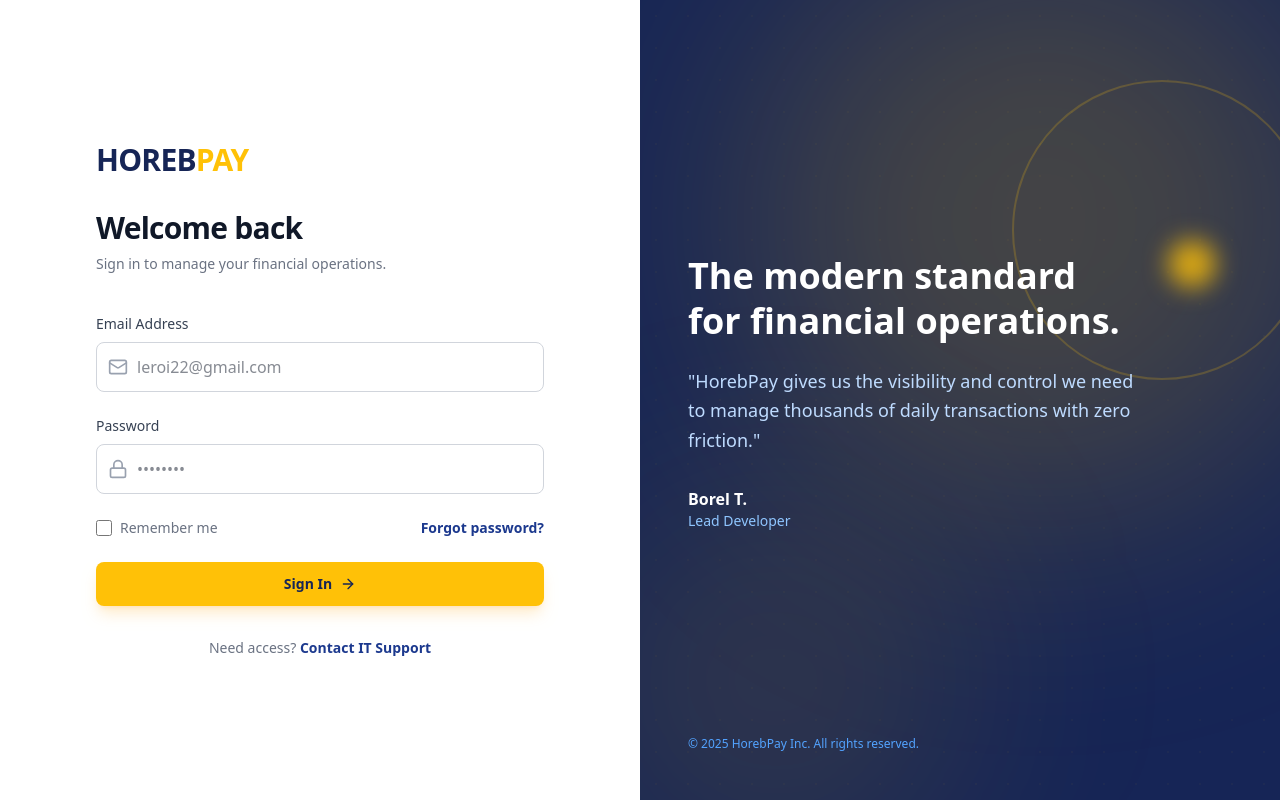
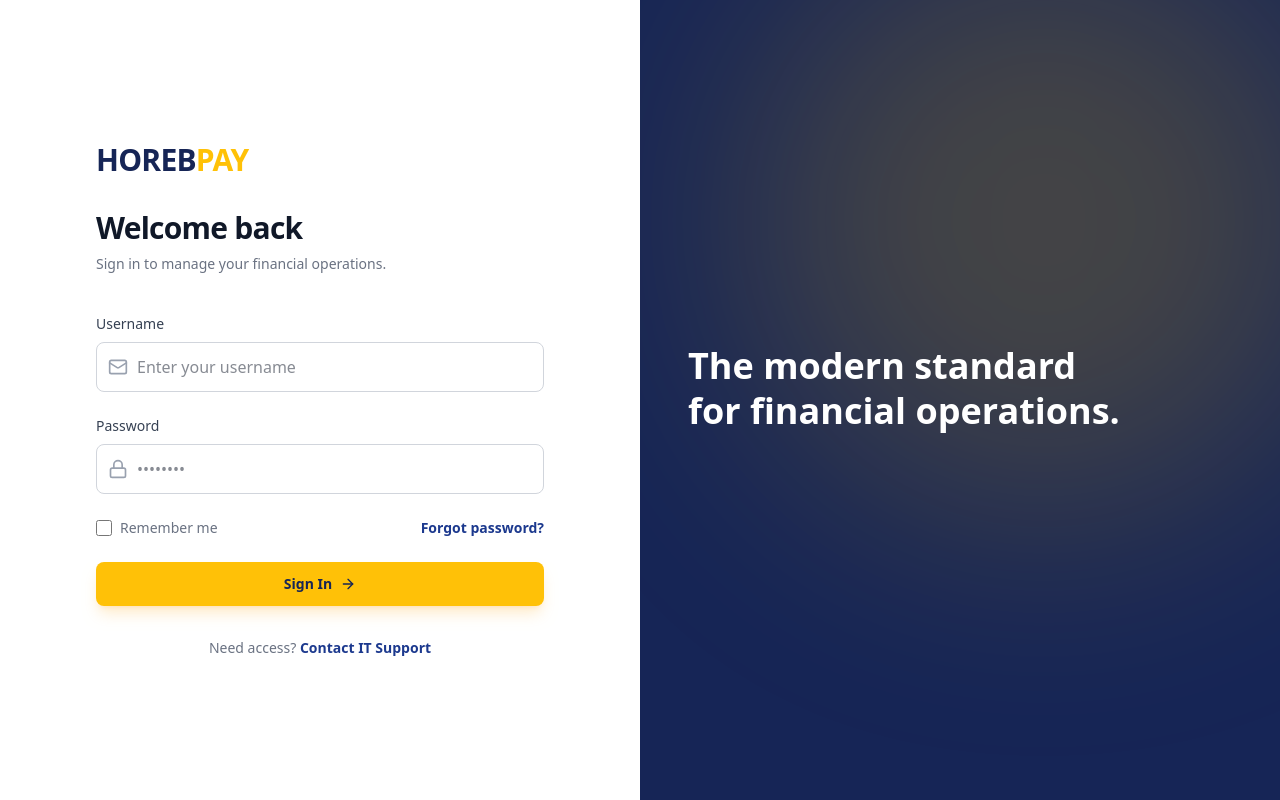
Before and after one commit to NdjobaPrincesse/HorebPay-Dashboard, a React (Vite) app: page /login in a window 1280 px wide. Built offline with nearby package versions, Linux system fonts and the light colour scheme.

Commit message:
Update Auth: Use userName payload and correct endpoint

```diff
--- a/src/api/auth.ts
+++ b/src/api/auth.ts
@@ -1,18 +1,19 @@
 import api from './axios';
 
-export const login = async (email: string, motDePasse: string) => {
+export const login = async (userName: string, password: string) => {
 
-  // 1. CHANGE THIS URL to '/users/login'
-  const response = await api.post('/users/login', {
-    email: email,
-    motDePasse: motDePasse
+  // POST to Virtual Path '/auth/login'
+  // vercel.json will redirect this to '.../horeb/users/login'
+  const response = await api.post('/auth/login', {
+    userName: userName, // Exact key required by backend
+    password: password
   });
 
   const { token, user } = response.data;
 
   if (token) {
     localStorage.setItem('token', token);
-    localStorage.setItem('user', JSON.stringify(user || { email }));
+    localStorage.setItem('user', JSON.stringify(user || { userName }));
   }
 
   return response.data;
--- a/src/pages/LoginPage.tsx
+++ b/src/pages/LoginPage.tsx
@@ -3,7 +3,7 @@ import { Mail, Lock, Loader2, ArrowRight } from 'lucide-react';
 import { login } from '../api/auth';
 
 const LoginPage = () => {
-  const [email, setEmail] = useState(''); // Changed from username
+  const [username, setUsername] = useState(''); // Back to username
   const [password, setPassword] = useState('');
   const [isLoading, setIsLoading] = useState(false);
   const [error, setError] = useState('');
@@ -14,17 +14,17 @@ const LoginPage = () => {
     setError('');
 
     try {
-      // Pass email and password (which will be mapped to motDePasse in api/auth.ts)
-      await login(email, password);
+      // Pass username and password
+      await login(username, password);
       window.location.href = '/';
     } catch (err: any) {
       console.error("Login Failed:", err);
-      if (err.response && err.response.status === 404) {
-          setError("Server endpoint not found. Check proxy.");
-      } else if (err.response && err.response.status === 401) {
-          setError("Invalid email or password.");
+      if (err.response && err.response.status === 401) {
+          setError("Invalid username or password.");
+      } else if (err.response && err.response.status === 404) {
+          setError("Server endpoint not found. Check Vercel config.");
       } else {
-          setError("Login failed. Check your connection.");
+          setError("Login failed. Please check your connection.");
       }
       setIsLoading(false);
     }
@@ -47,19 +47,19 @@ const LoginPage = () => {
 
         <form onSubmit={handleSubmit} className="space-y-6">
           <div>
-            <label className="mb-2 block text-sm font-medium text-gray-700">Email Address</label>
+            <label className="mb-2 block text-sm font-medium text-gray-700">Username</label>
             <div className="relative">
               <div className="pointer-events-none absolute inset-y-0 left-0 flex items-center pl-3 text-gray-400">
                 <Mail className="h-5 w-5" />
               </div>
               <input
-                type="email" // Changed to email type
+                type="text"
                 required
                 className="block w-full rounded-lg border border-gray-300 bg-white p-3 pl-10 text-gray-900 outline-none transition-all
                 focus:border-[#FFC107] focus:ring-2 focus:ring-[#FFC107]/20"
-                placeholder="leroi22@gmail.com" // Updated placeholder
-                value={email}
-                onChange={(e) => setEmail(e.target.value)}
+                placeholder="Enter your username"
+                value={username}
+                onChange={(e) => setUsername(e.target.value)}
               />
             </div>
           </div>
@@ -118,37 +118,13 @@ const LoginPage = () => {
         </p>
       </div>
 
-      {/* RIGHT SIDE (Keep your existing design) */}
-            <div className="hidden w-1/2 flex-col justify-between bg-blue-950 p-12 lg:flex relative overflow-hidden">
-
-        {/* --- YELLOW SHAPES --- */}
+      {/* RIGHT SIDE */}
+      <div className="hidden w-1/2 flex-col justify-between bg-blue-950 p-12 lg:flex relative overflow-hidden">
         <div className="absolute top-[-10%] right-[-10%] h-[600px] w-[600px] rounded-full bg-[#FFC107]/20 blur-[120px]" />
-        <div className="absolute top-[10%] right-[-5%] h-[300px] w-[300px] rounded-full border-[2px] border-[#FFC107]/20" />
-        <div className="absolute top-[30%] right-[10%] h-12 w-12 rounded-full bg-[#FFC107]/80 blur-md" />
-        <div className="absolute bottom-[-10%] left-[-10%] h-[400px] w-[400px] rounded-full bg-[#FFC107]/10 blur-[100px]" />
-        <div className="absolute inset-0 opacity-[0.03]"
-             style={{ backgroundImage: 'radial-gradient(#FFC107 1px, transparent 1px)', backgroundSize: '32px 32px' }}>
-        </div>
-
-        <div className="relative z-10"></div>
-
-        <div className="relative z-10 max-w-md">
+        <div className="relative z-10 max-w-md mt-auto mb-auto">
           <h2 className="text-4xl font-bold leading-tight text-white mb-6">
             The modern standard for financial operations.
           </h2>
-          <p className="text-lg text-blue-200 leading-relaxed">
-            "HorebPay gives us the visibility and control we need to manage thousands of daily transactions with zero friction."
-          </p>
-          <div className="mt-8 flex items-center gap-4">
-             <div>
-                <p className="text-white font-semibold">Borel T.</p>
-                <p className="text-blue-300 text-sm">Lead Developer</p>
-             </div>
-          </div>
-        </div>
-
-        <div className="relative z-10 text-xs text-blue-400">
-           © {new Date().getFullYear()} HorebPay Inc. All rights reserved.
         </div>
       </div>
     </div>
--- a/vite.config.ts
+++ b/vite.config.ts
@@ -5,8 +5,15 @@ export default defineConfig({
   plugins: [react()],
   server: {
     proxy: {
+      // 1. Special Rule for Login (Matches Vercel)
+      '/api/auth/login': {
+        target: 'https://prod.horebpay.com/horeb/users/login',
+        changeOrigin: true,
+        secure: false,
+        rewrite: (path) => '', // Removes the path, sends payload to target root
+      },
+      // 2. General Rule for Data (Transactions/Clients)
       '/api': {
-        // We point to the PRODUCTION server to test real data
         target: 'https://prod.horebpay.com/horeb/api',
         changeOrigin: true,
         secure: false,
```
Also changed, not shown: vercel.json.
